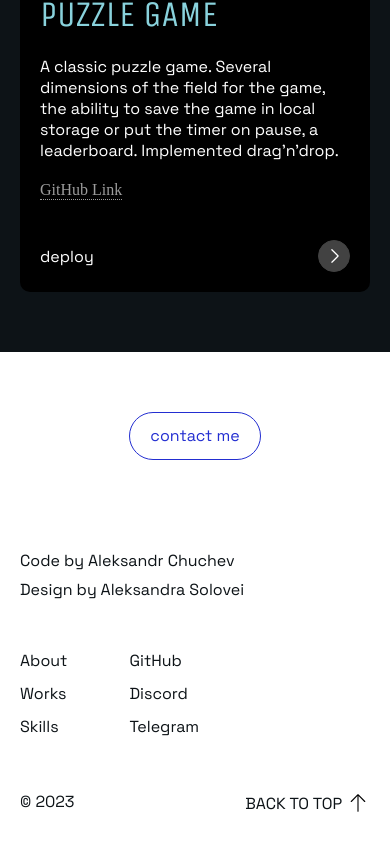
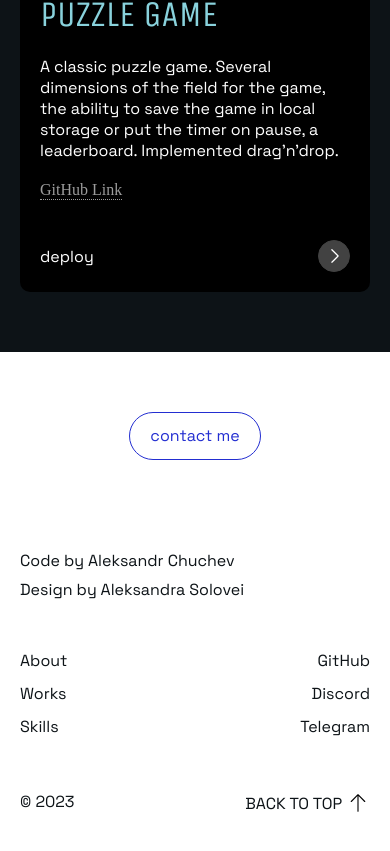
Before and after one commit to LoginamNet/aleksandr-chuchev-cv, a React (Vite) app: page /projects in a window 390 px wide. Shown: the part 4934-5785 px from the top of the page. Built offline with nearby package versions, Linux system fonts and the light colour scheme.

Commit message:
fix: fix links underline width

```diff
--- a/src/components/cv-cards/cv-cards.css
+++ b/src/components/cv-cards/cv-cards.css
@@ -20,6 +20,6 @@
 @media (max-width: 519px) {
   .cv-cards__box {
     flex-direction: column;
-    gap: 50px;
+    gap: 30px;
   }
 }
--- a/src/layout/common.css
+++ b/src/layout/common.css
@@ -67,6 +67,7 @@ button {
 }
 
 .cv-link {
+  width: fit-content;
   padding-bottom: 4px;
   font-family: 'Space Grotesk';
   font-size: 18px;
--- a/src/layout/footer/footer.css
+++ b/src/layout/footer/footer.css
@@ -66,6 +66,15 @@
     flex-direction: column;
     gap: 50px;
   }
+
+  .footer-box__links {
+    justify-content: space-between;
+    gap: 0;
+  }
+
+  .footer-box__social-links {
+    align-items: flex-end;
+  }
 }
 
 @media (max-width: 519px) {
```
Also changed, not shown: src/components/cv-contact-form/cv-contact-inputs/contact-file-input.tsx (added, +16 -0 lines).
